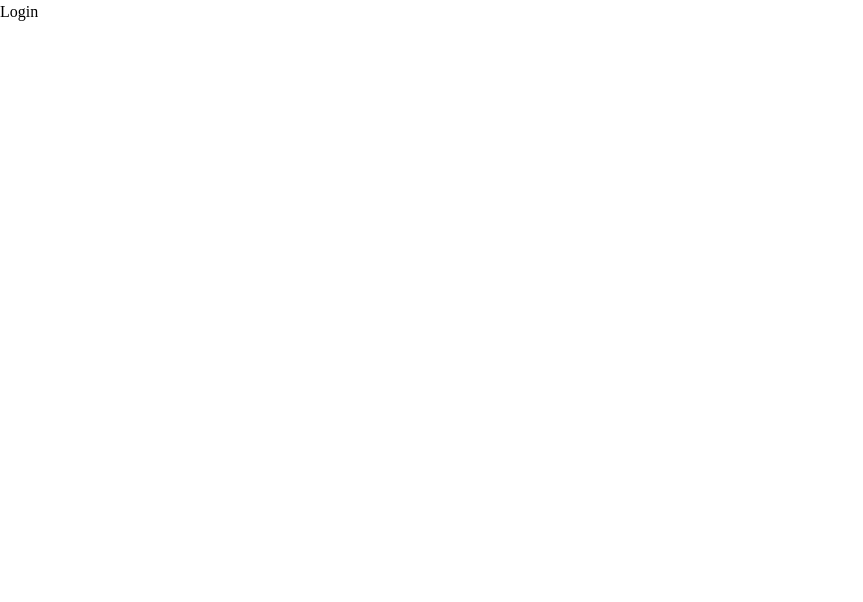
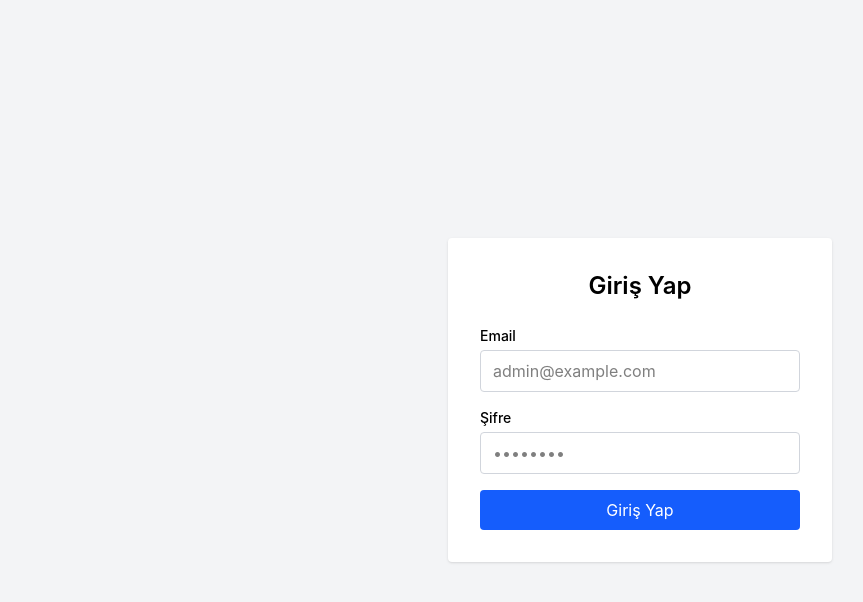
Before and after one commit to SudeKarakoc1/destek-sistemi, a React (Vite) app in the folder admin-panel/: page /login in a window 1280 px wide. Shown: the top 602 px of the page, without its empty margins (0-863 px from the left). Built offline with nearby package versions, Linux system fonts and the light colour scheme; no server answers.

Commit message:
feat(admin-panel): login ekrani ve backend auth entegrasyonu

```diff
--- a/admin-panel/package.json
+++ b/admin-panel/package.json
@@ -10,16 +10,19 @@
     "preview": "vite preview"
   },
   "dependencies": {
+    "axios": "^1.19.0",
     "react": "^19.2.8",
     "react-dom": "^19.2.8",
     "react-router-dom": "^7.18.2"
   },
   "devDependencies": {
+    "@tailwindcss/vite": "^4.3.3",
     "@types/node": "^24.13.3",
     "@types/react": "^19.2.17",
     "@types/react-dom": "^19.2.3",
     "@vitejs/plugin-react": "^6.0.4",
     "oxlint": "^1.75.0",
+    "tailwindcss": "^4.3.3",
     "typescript": "~6.0.2",
     "vite": "^8.2.0"
   }
--- a/admin-panel/src/pages/LoginPage.tsx
+++ b/admin-panel/src/pages/LoginPage.tsx
@@ -1,7 +1,79 @@
+import { useState } from 'react';
+import { useNavigate } from 'react-router-dom';
+import api from '../services/api';
+
 export default function LoginPage() {
+  const navigate = useNavigate();
+  const [email, setEmail] = useState('');
+  const [password, setPassword] = useState('');
+  const [error, setError] = useState('');
+  const [loading, setLoading] = useState(false);
+
+  const handleSubmit = async (e: React.FormEvent) => {
+    e.preventDefault();
+    setError('');
+    setLoading(true);
+
+    try {
+      const res = await api.post('/auth/login', { email, password });
+      localStorage.setItem('access_token', res.data.access_token);
+      navigate('/tickets');
+    } catch {
+      setError('Email veya şifre hatalı.');
+    } finally {
+      setLoading(false);
+    }
+  };
+
   return (
-    <div>
-      <h1>Login</h1>
+    <div className="min-h-screen flex items-center justify-center bg-gray-100">
+      <div className="bg-white p-8 rounded shadow w-full max-w-sm">
+        <h1 className="text-2xl font-semibold mb-6 text-center">Giriş Yap</h1>
+
+        <form onSubmit={handleSubmit} className="flex flex-col gap-4">
+          <div>
+            <label className="block text-sm font-medium mb-1" htmlFor="email">
+              Email
+            </label>
+            <input
+              id="email"
+              type="email"
+              required
+              value={email}
+              onChange={(e) => setEmail(e.target.value)}
+              className="w-full border border-gray-300 rounded px-3 py-2 focus:outline-none focus:ring-2 focus:ring-blue-500"
+              placeholder="admin@example.com"
+            />
+          </div>
+
+          <div>
+            <label className="block text-sm font-medium mb-1" htmlFor="password">
+              Şifre
+            </label>
+            <input
+              id="password"
+              type="password"
+              required
+              value={password}
+              onChange={(e) => setPassword(e.target.value)}
+              className="w-full border border-gray-300 rounded px-3 py-2 focus:outline-none focus:ring-2 focus:ring-blue-500"
+              placeholder="••••••••"
+            />
+          </div>
+
+          {error && (
+            <p className="text-red-500 text-sm text-center">{error}</p>
+          )}
+
+          <button
+            type="submit"
+            disabled={loading}
+            className="bg-blue-600 text-white py-2 rounded hover:bg-blue-700 disabled:opacity-50 transition"
+          >
+            {loading ? 'Giriş yapılıyor...' : 'Giriş Yap'}
+          </button>
+        </form>
+      </div>
     </div>
   );
 }
--- /dev/null
+++ b/admin-panel/src/services/api.ts
@@ -0,0 +1,19 @@
+import axios from 'axios';
+
+const api = axios.create({
+  baseURL: import.meta.env.VITE_API_URL,
+  headers: {
+    'Content-Type': 'application/json',
+  },
+});
+
+// Her istekte localStorage'daki token'ı Authorization header'ına ekle
+api.interceptors.request.use((config) => {
+  const token = localStorage.getItem('access_token');
+  if (token) {
+    config.headers.Authorization = `Bearer ${token}`;
+  }
+  return config;
+});
+
+export default api;
```
Also changed, not shown: 2 other files (tests, documents, lock files or other folders).
